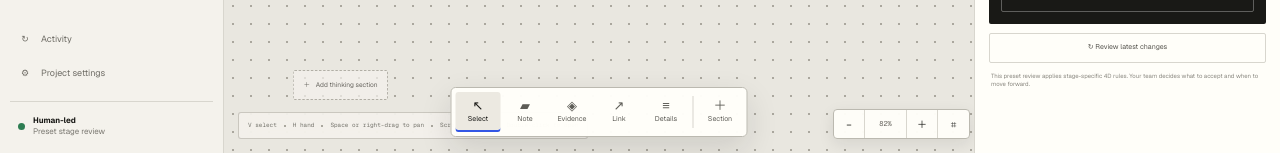
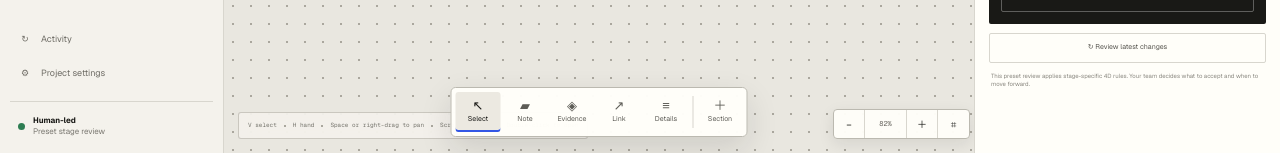
Before and after one commit to juliusshiu/design-thinking-platform-, a Next.js app: page / in a window 1280 px wide. Shown: the part 647-800 px from the top of the page. Built offline with nearby package versions, Linux system fonts and the light colour scheme.

Commit message:
Keep section creation controls off the canvas

```diff
--- a/app/globals.css
+++ b/app/globals.css
@@ -813,21 +813,6 @@ button:focus-visible, input:focus-visible, textarea:focus-visible {
   font-size: 5px;
   transform: translateX(-50%);
 }
-.add-floating {
-  position: absolute;
-  left: 84px;
-  top: 660px;
-  height: 36px;
-  padding: 0 12px;
-  border: 1px dashed #9f9c93;
-  border-radius: 2px;
-  background: rgba(244,242,236,.72);
-  color: #66645e;
-  font-size: 8px;
-  cursor: pointer;
-}
-.add-floating span { margin-right: 5px; }
-.add-floating:hover { color: var(--ink); border-color: var(--ink); background: var(--panel); }
 .empty-search {
   position: absolute;
   left: 84px;
--- a/app/page.tsx
+++ b/app/page.tsx
@@ -1203,7 +1203,6 @@ export default function Home() {
               </article>
             ))}
             {visibleSections.length === 0 && <div className="empty-search">No sections match “{search}” in {stageMeta.name}.</div>}
-            <button className="add-floating" onClick={() => setShowSectionModal(true)}><span>＋</span> Add thinking section</button>
             </div>
             <div className="canvas-help"><span>V select</span><i /><span>H hand</span><i /><span>Space or right-drag to pan</span><i /><span>Scroll to zoom</span><i /><span>Double-click to open</span></div>
             <div className="zoom-controls">
```
Also changed, not shown: 1 other file (tests, documents, lock files or other folders).
